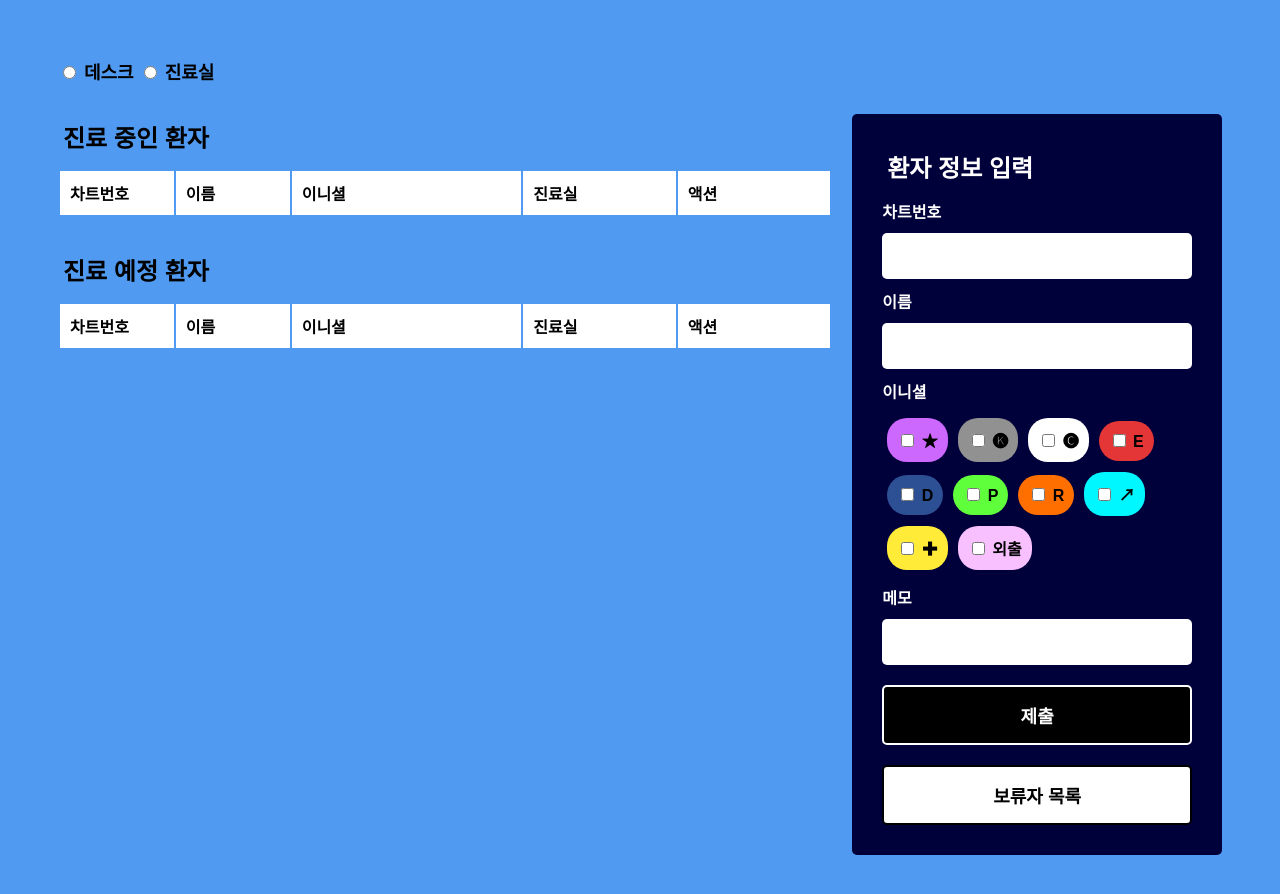
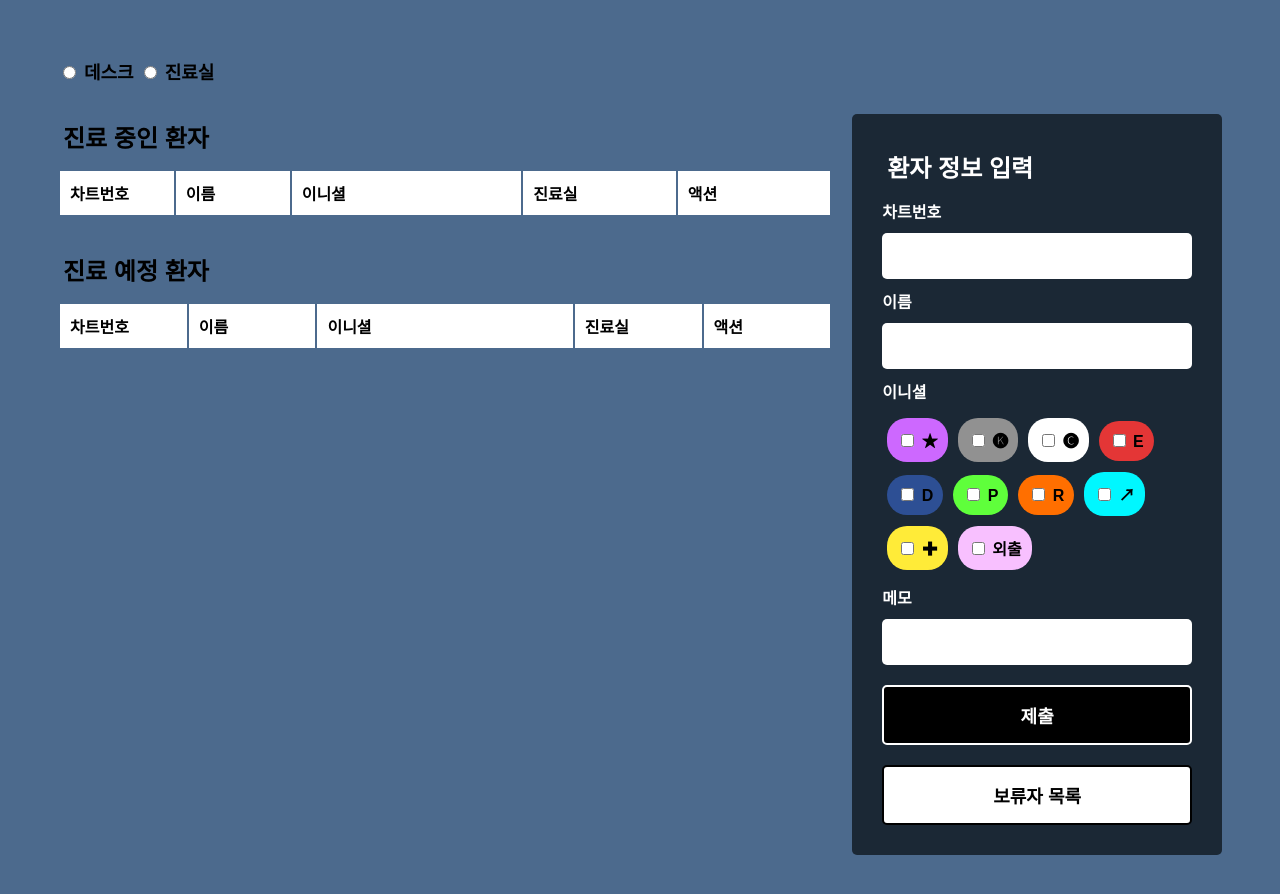
Before and after one commit to verdantjuly/hospital_kiosk, a website: page public/index.html in a window 1280 px wide. Drawn offline with nearby package versions, Linux system fonts and the light colour scheme; no server answers.

Commit message:
Modify designs

```diff
--- a/public/index.html
+++ b/public/index.html
@@ -53,8 +53,8 @@
               <col width="15%" />
                 <col width="15%" />
                 <col width="30%" />
-                <col width="20%" />
-                <col width="20%" />
+                <col width="15%" />
+                <col width="15%" />
             </colgroup>
             <thead>
               <tr>
--- a/public/style.css
+++ b/public/style.css
@@ -1,6 +1,6 @@
 
 body {
-  background: #509bf1;
+  background: #4c6a8d;
   font-family: Arial, sans-serif;
   padding: 50px;
   color: black;
@@ -62,7 +62,7 @@ table {
 table,
 th,
 td {
-  border: 2px solid #509bf1;
+  border: 2px solid #4c6a8d;
   color: black;
 }
 
@@ -146,7 +146,7 @@ input[type="text"] {
 
 .patient_input {
   padding: 30px;
-  background-color: #00003a;
+  background-color: #1b2835;
   border-radius: 5px;
   color: white;
 }
@@ -213,6 +213,8 @@ button:hover {
   scale: 1.05;
 }
 
+
+
 .sortable-ghost {
   opacity: 0.3;
 }
@@ -221,6 +223,11 @@ button:hover {
   opacity: 0.6;
   background-color: #f0f8ff;
   border: 2px dashed #4a90e2;
+}
+
+#sortable tr td:nth-child(1),
+#sortable tr td:nth-child(2) {
+  font-size: 32px;
 }
 
 #sortable tr {
```
